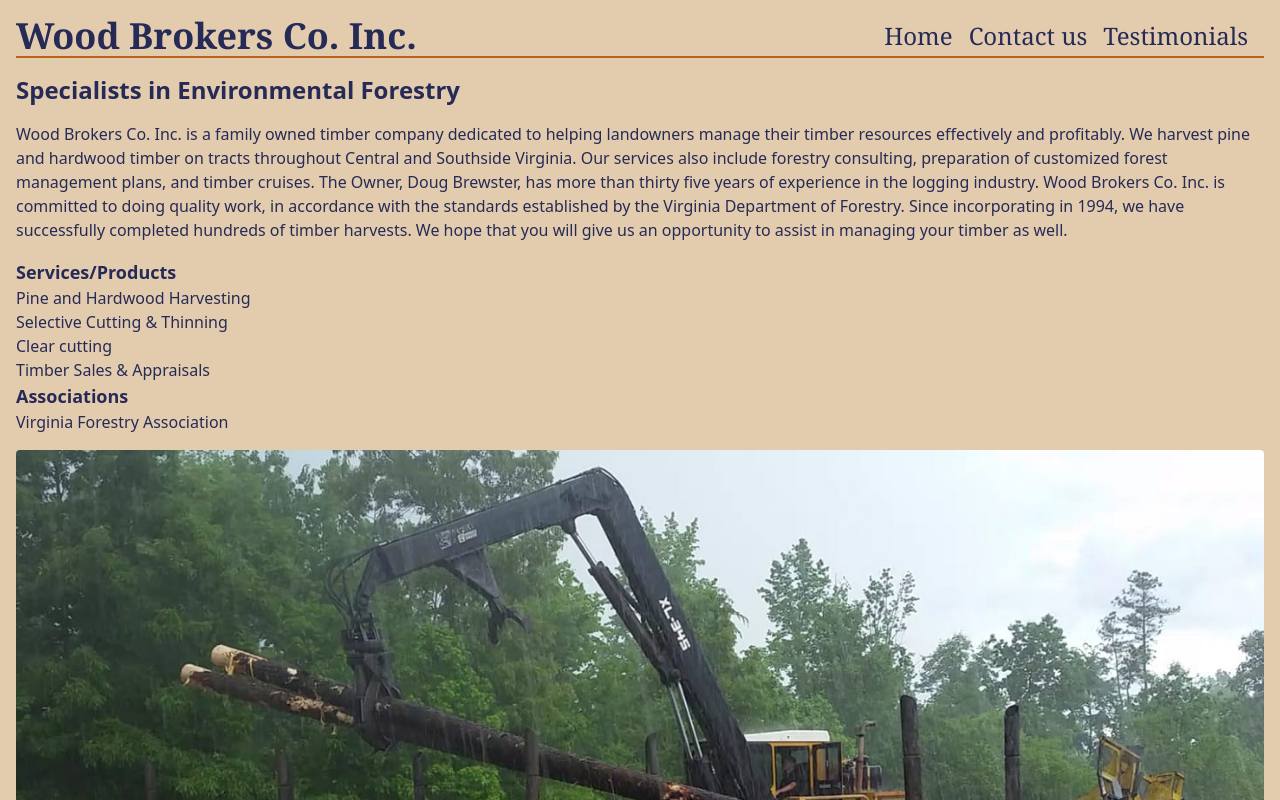
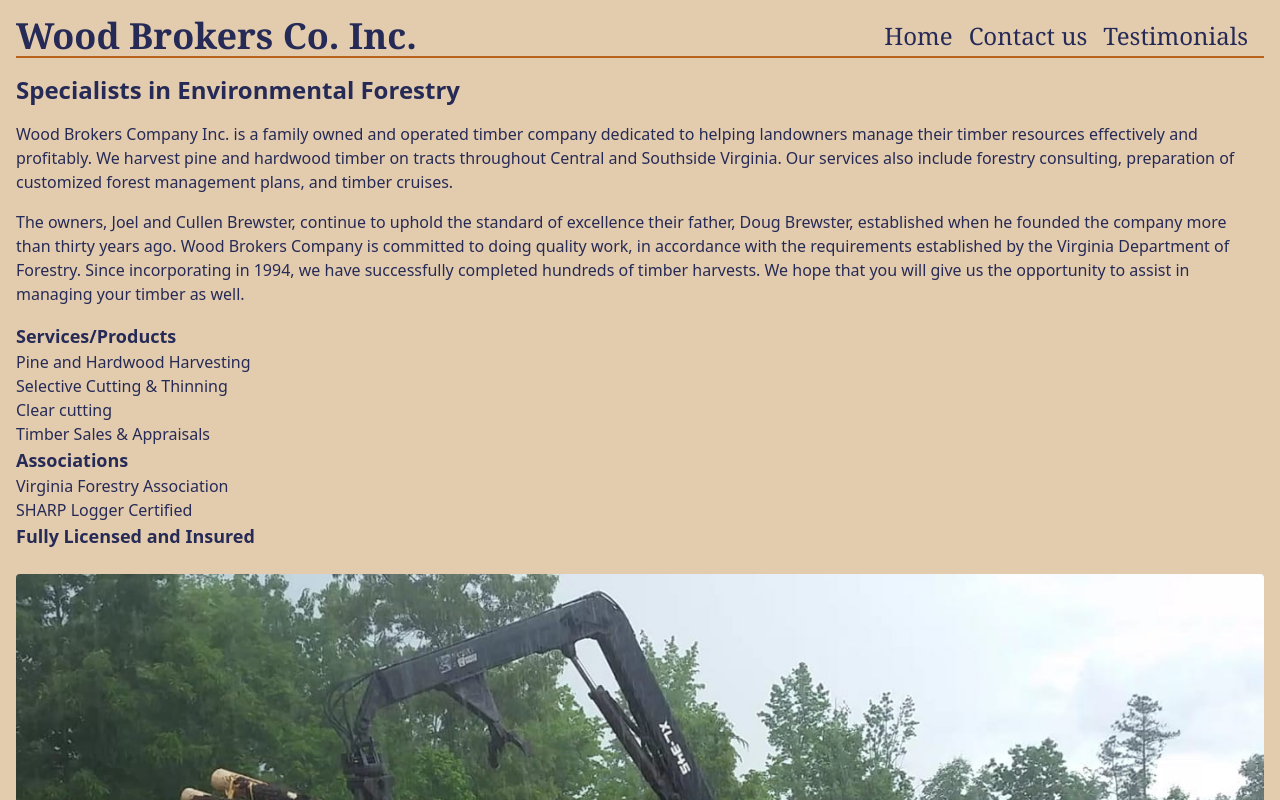
Before and after one commit to Musicus69/woodCoInc, a React (Create React App) app: page / in a window 1280 px wide. Shown: the top 800 px of the page. Built offline with nearby package versions, Linux system fonts and the light colour scheme.

Commit message:
updated owners

```diff
--- a/src/components/ContactUs.js
+++ b/src/components/ContactUs.js
@@ -1,12 +1,10 @@
 function ContactUs() {
   return (
     <div className="font-bold text-2xl grid grid-cols-[auto_1fr] gap-2 mb-4">
-      <h1>office:</h1>
-      <h1>804-520-6512</h1>
       <h1>mobile:</h1>
-      <h1>804-337-6125</h1>
+      <h1>(804) 495-6877</h1>
       <h1>email:</h1>
-      <h1>woodbrokers@aol.com</h1>
+      <h1>woodbrokerscompanyinc@gmail.com</h1>
     </div>
   );
 }
--- a/src/components/Home.js
+++ b/src/components/Home.js
@@ -1,35 +1,43 @@
-
 function Home() {
   return (
     <div>
-      <h1 className="font-bold text-2xl mb-4">Specialists in Environmental Forestry</h1>
+      <h1 className="font-bold text-2xl mb-4">
+        Specialists in Environmental Forestry
+      </h1>
       <h3 className="mb-4">
-        Wood Brokers Co. Inc. is a family owned timber company dedicated to
-        helping landowners manage their timber resources effectively and
-        profitably. We harvest pine and hardwood timber on tracts throughout
-        Central and Southside Virginia. Our services also include forestry
-        consulting, preparation of customized forest management plans, and
-        timber cruises. The Owner, Doug Brewster, has more than thirty five
-        years of experience in the logging industry. Wood Brokers Co. Inc. is
-        committed to doing quality work, in accordance with the standards
-        established by the Virginia Department of Forestry. Since incorporating
-        in 1994, we have successfully completed hundreds of timber harvests. We
-        hope that you will give us an opportunity to assist in managing your
-        timber as well.
+        Wood Brokers Company Inc. is a family owned and operated timber company
+        dedicated to helping landowners manage their timber resources
+        effectively and profitably. We harvest pine and hardwood timber on
+        tracts throughout Central and Southside Virginia. Our services also
+        include forestry consulting, preparation of customized forest management
+        plans, and timber cruises.
+      </h3>
+      <h3 className="mb-4">
+        The owners, Joel and Cullen Brewster, continue to uphold the standard of
+        excellence their father, Doug Brewster, established when he founded the
+        company more than thirty years ago. Wood Brokers Company is committed to
+        doing quality work, in accordance with the requirements established by
+        the Virginia Department of Forestry. Since incorporating in 1994, we
+        have successfully completed hundreds of timber harvests. We hope that
+        you will give us the opportunity to assist in managing your timber as
+        well.
       </h3>
       <h3 className="font-bold text-lg">Services/Products</h3>
-       <ul >
-     {/* <ul className="indent-6"> */}
+      <ul>
+        {/* <ul className="indent-6"> */}
         <li>Pine and Hardwood Harvesting</li>
         <li>Selective Cutting & Thinning</li>
         <li>Clear cutting</li>
         <li>Timber Sales & Appraisals</li>
       </ul>
       <h3 className="font-bold text-lg">Associations</h3>
-      <ul className="mb-4">
-      {/* <ul className="indent-6 mb-4"> */}
+      <ul>
+        {/* <ul className="indent-6 mb-4"> */}
         <li>Virginia Forestry Association</li>
+        <li>SHARP Logger Certified</li>
       </ul>
+      <h3 className="font-bold text-lg">Fully Licensed and Insured</h3>
+      <br />
     </div>
   );
 }
--- a/src/pages/TestimonialsPage.js
+++ b/src/pages/TestimonialsPage.js
@@ -1,4 +1,4 @@
-import Testimonials from "../components/Testimonials";
+import Testimonials from "../components/TestimonialsOld";
 
 function TestimonialsPage({ image }) {
   return (
```
Also changed, not shown: src/components/TestimonialsOld.js (renamed from src/components/Testimonials.js).
